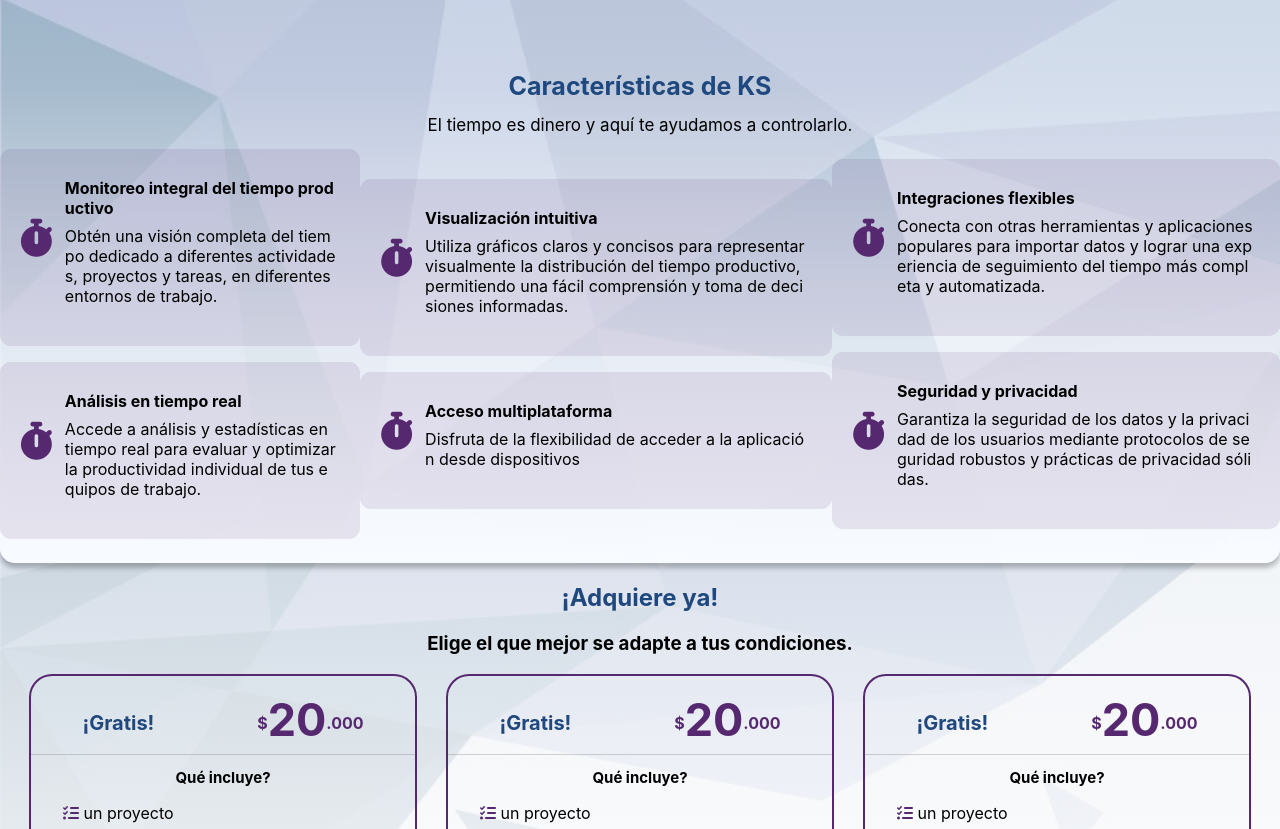
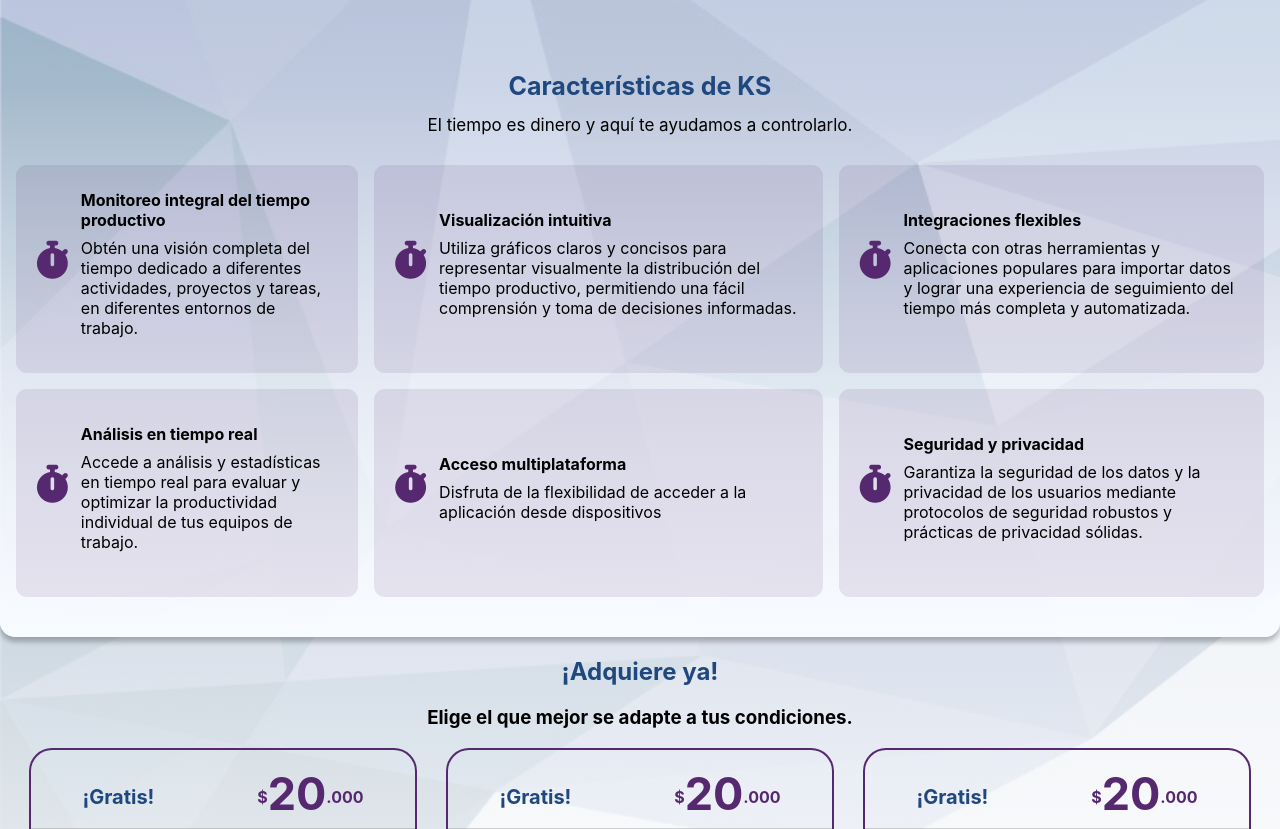
Before and after one commit to Jonny-Start/Kaion-System, a React (Create React App) app: page / in a window 1280 px wide. Shown: the part 441-1270 px from the top of the page. Built offline with nearby package versions, Linux system fonts and the light colour scheme.

Commit message:
Cambios en estilos

```diff
--- a/src/components/Notification/index.js
+++ b/src/components/Notification/index.js
@@ -1,7 +1,8 @@
 import React from "react";
 
 function Notification() {
-  switch ("type") {
+  const type = 'error'
+  switch (type) {
     case "error":
       return (
         <div className="alert danger-alert">
--- a/src/containers/LandingPage/LandingPage.css
+++ b/src/containers/LandingPage/LandingPage.css
@@ -146,8 +146,10 @@ div#LandingPage h2#subtitleFeature {
 
 div#LandingPage div#contentCardsFeatures {
     display: flex;
-    align-items: center;
     justify-content: space-around;
+    gap: 1em;
+    align-items: stretch;
+    padding: 1em;
 }
 
 /* div#LandingPage div.contentFeatures {
@@ -160,7 +162,7 @@ div#LandingPage div.feature {
     align-items: center;
     background-color: #55286f1c;
     border-radius: 11px;
-    height: auto;
+    height: 11em;
     margin-bottom: 1em;
     padding: 1em;
 }
@@ -176,7 +178,7 @@ div#LandingPage div.feature i {
 
 div#LandingPage span.descriptionFeature {
     text-align: left;
-    word-break: break-all;
+    word-break: break-word;
     padding: 0.5em;
 }
 
```
